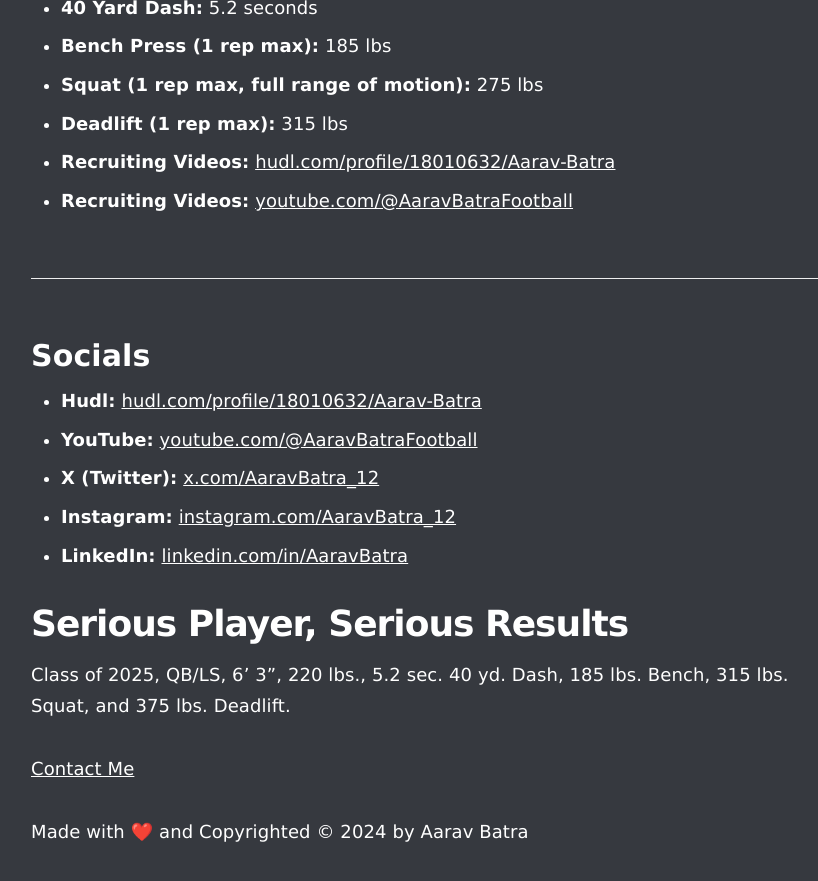
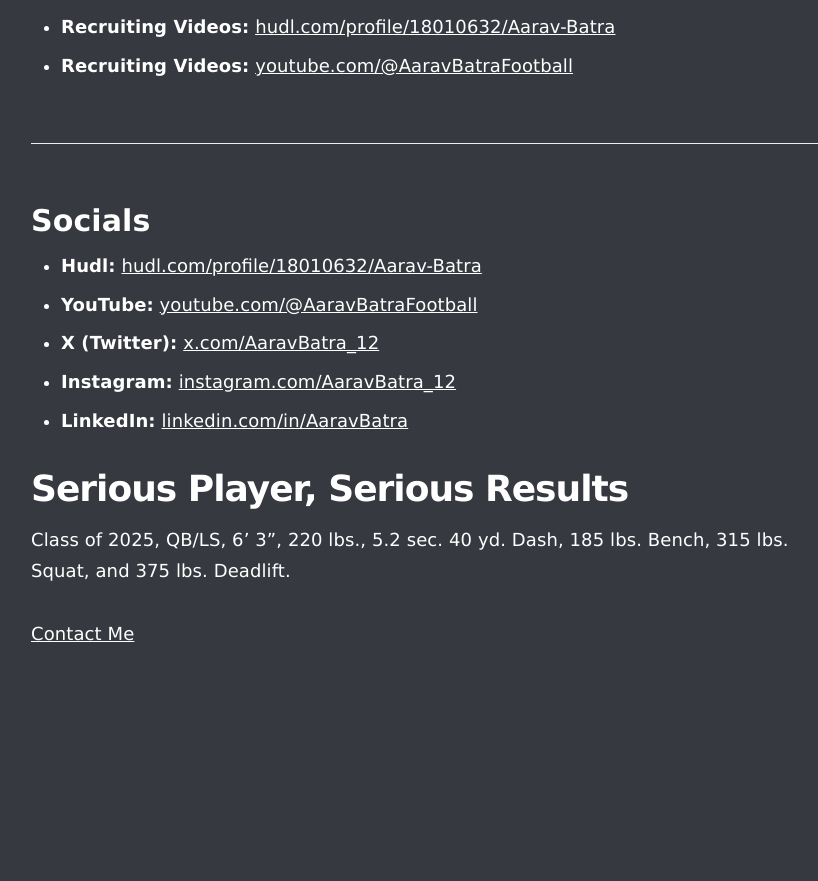
Before and after one commit to batra-aarav/www.aaravbatra.me, a Jekyll site: the page built from _docs/recruiting/questionnaire.md, in a window 1280 px wide and 900 px high, scrolled down 1553 px. Shown: the top 881 px of the window, without its empty margins (359-1177 px from the left). Built offline with Jekyll 4.4.1, drawn with Linux system fonts in a browser that asks for light colours; after the commit the page ends 2255 px from its top, so only the background shows below that; some of the changed text lies outside the part shown.

Commit message:
refactor

```diff
--- a/_docs/recruiting/questionnaire.md
+++ b/_docs/recruiting/questionnaire.md
@@ -54,5 +52,3 @@
 Class of 2025, QB/LS, 6' 3", 220 lbs., 5.2 sec. 40 yd. Dash, 185 lbs. Bench, 315 lbs. Squat, and 375 lbs. Deadlift.
 
 [Contact Me](./contact-me)
-
-Made with ❤️ and Copyrighted © 2024 by Aarav Batra
```
Also changed, not shown: other parts of _docs/recruiting/questionnaire.md (+0 -2 lines).
